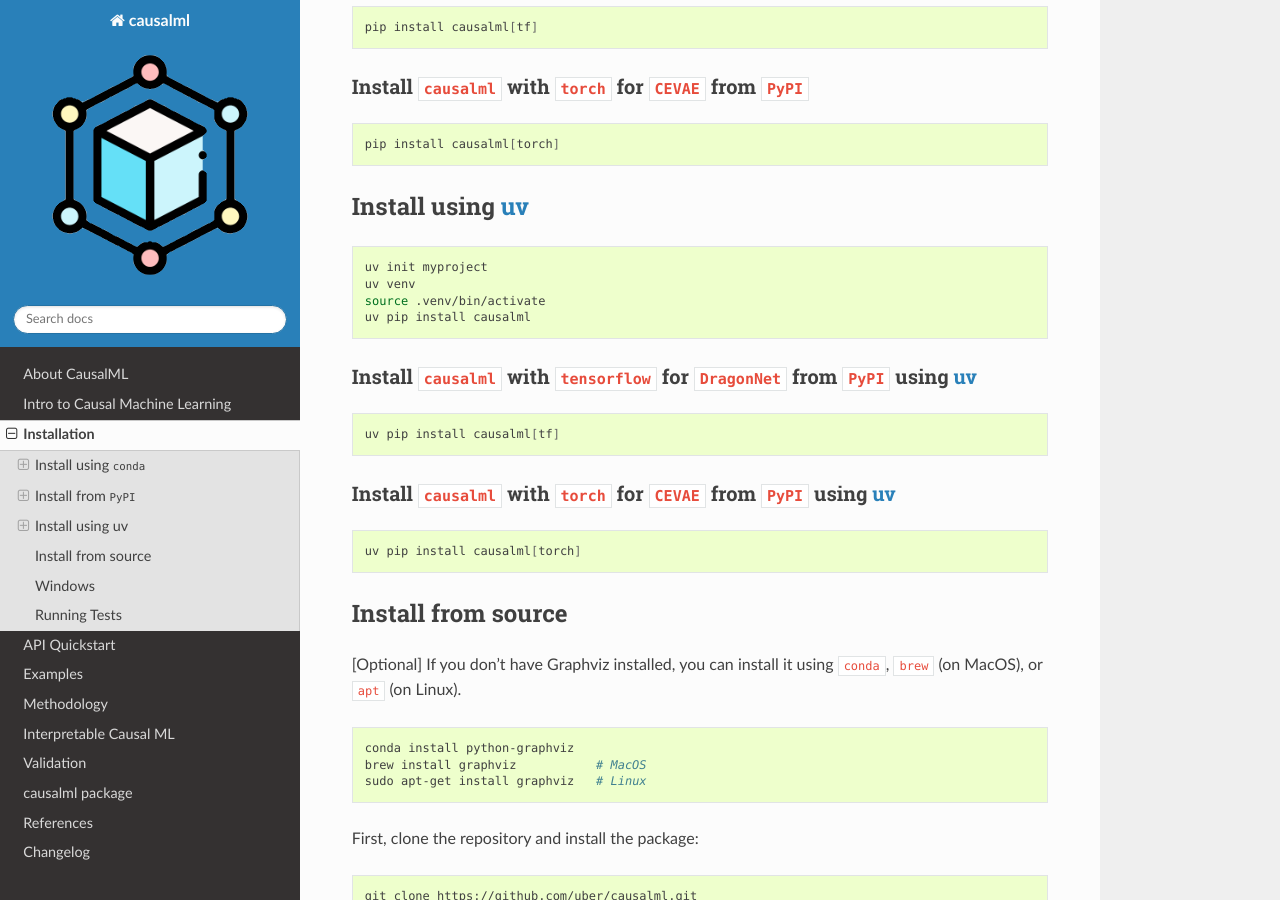
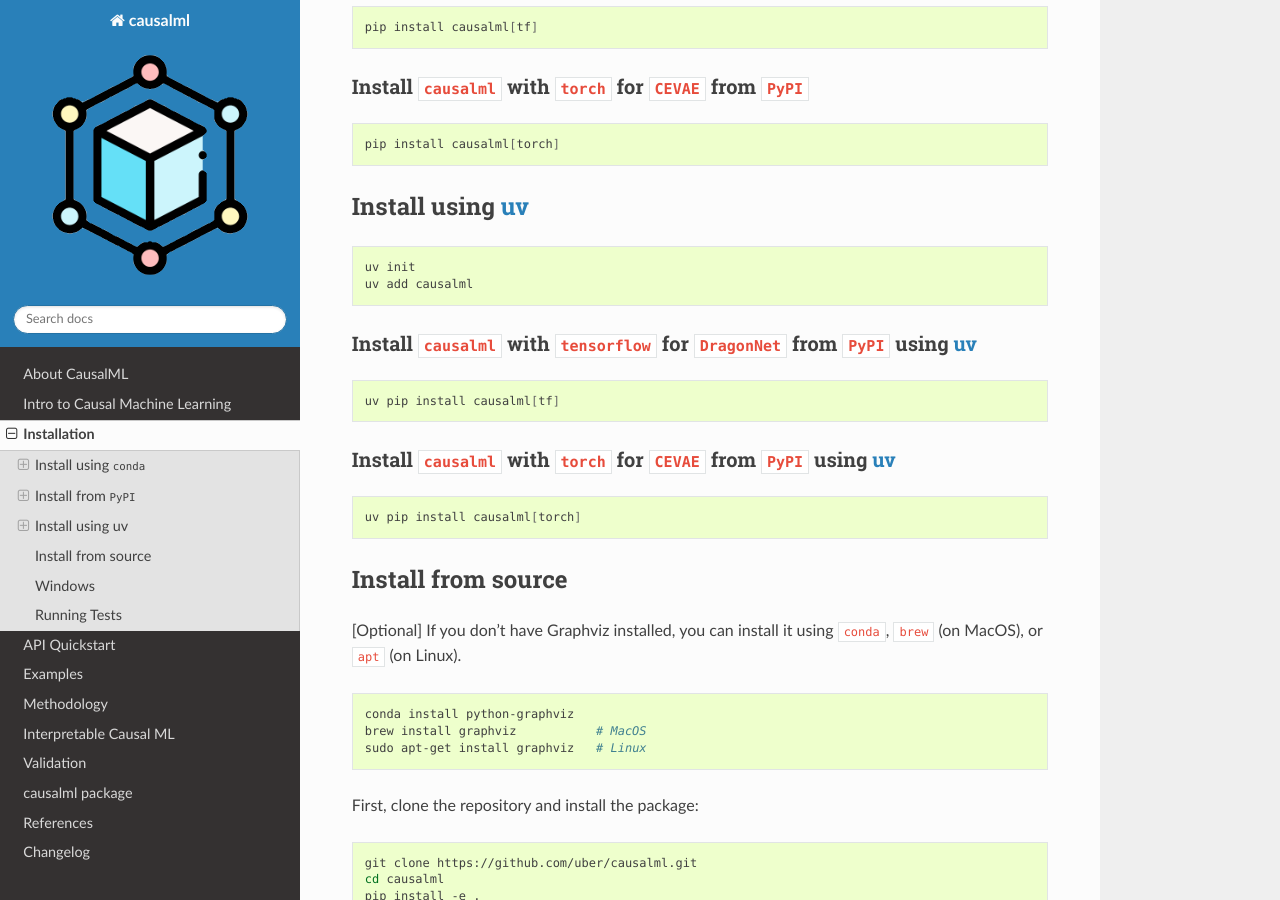
Before and after one commit to uber/causalml, a Sphinx documentation site: the page built from docs/installation.rst, in a window 1280 px wide and 900 px high, scrolled down 903 px. Built offline with Sphinx 7.4.7 and the Read the Docs theme 3.1.0, drawn with Linux system fonts in a browser that asks for light colours; pages that are not in the unit, such as notebooks, are missing from menus.

Commit message:
Simplify codeblock
- uv was designed to replace pip and so uv add is preferred over uv pip install

```diff
--- a/docs/installation.rst
+++ b/docs/installation.rst
@@ -56,10 +56,8 @@
 
 .. code-block:: bash
 
-    uv init myproject
-    uv venv
-    source .venv/bin/activate
-    uv pip install causalml
+    uv init
+    uv add causalml
 
 Install ``causalml`` with ``tensorflow`` for ``DragonNet`` from ``PyPI`` using `uv <https://github.com/astral-sh/uv/blob/main/README.md>`_
 ^^^^^^^^^^^^^^^^^^^^^^^^^^^^^^^^^^^^^^^^^^^^^^^^^^^^^^^^^^^^^^^^^^^^^^^^^^^^^^^^^^^^^^^^^^^^^^^^^^^^^^^^^^^^^^^^^^^^^^^^^^^^^^^^^^^^^^^^^^
```
